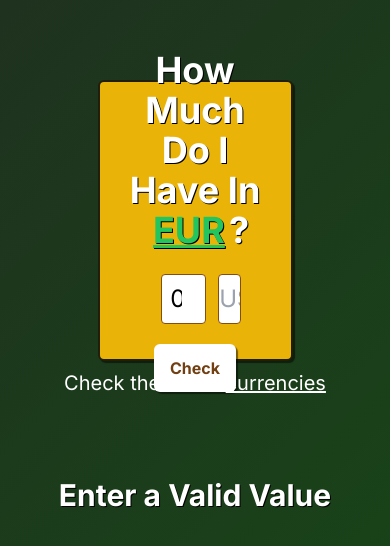
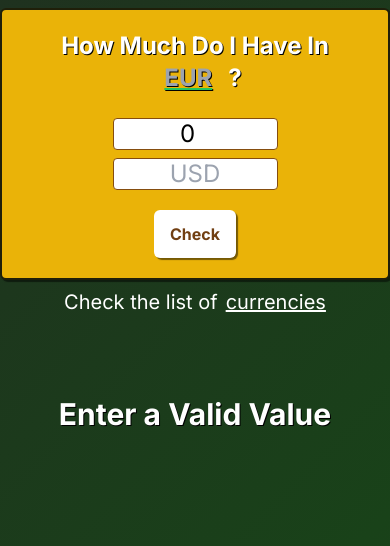
Before and after one commit to pqxzzz/HowMuchDoIHaveIn, a Next.js app: page / in a window 390 px wide. Shown: the top 546 px of the page. Built offline with nearby package versions, Linux system fonts and the light colour scheme.

Commit message:
melhorado

```diff
--- a/src/app/page.tsx
+++ b/src/app/page.tsx
@@ -73,7 +73,9 @@ export default function Home() {
                 ${valor?.old_amount.toFixed(2)}
               </h1>
               {/* <svg xmlns="http://www.w3.org/2000/svg" height="1em" viewBox="0 0 448 512"><!--! Font Awesome Free 6.4.2 by @fontawesome - https://fontawesome.com License - https://fontawesome.com/license (Commercial License) Copyright 2023 Fonticons, Inc. --><style>svg{fill:#ffffff}</style><path d="M9.4 233.4c-12.5 12.5-12.5 32.8 0 45.3l160 160c12.5 12.5 32.8 12.5 45.3 0s12.5-32.8 0-45.3L109.2 288 416 288c17.7 0 32-14.3 32-32s-14.3-32-32-32l-306.7 0L214.6 118.6c12.5-12.5 12.5-32.8 0-45.3s-32.8-12.5-45.3 0l-160 160z"/></svg> */}
-              <h1 className="text-white font-bold text-3xl ml-2"> &gt; </h1>
+              <h1 className="text-white font-bold text-3xl ml-2 hidden sm:block">
+                =
+              </h1>
               <h1 className="bg-green-500 mx-3 px-2 py-1 rounded-md font-bold text-2xl text-white">
                 {valor?.new_currency}
               </h1>
@@ -83,7 +85,7 @@ export default function Home() {
             </div>
 
             {/* --- */}
-            <div className="flex justify-center items-center">
+            <div className="">
               {/* OLD VALUES */}
               {/* <div className="container mx-auto flex justify-center my-2 items-center ">
                 <h2 className="bg-red-500 mx-3 px-2 py-1 rounded-md font-bold text-2xl text-white">
@@ -105,8 +107,8 @@ export default function Home() {
 
               {/* --- */}
             </div>
-            <div>
-              <h1 className=" ShadowFont flex justify-center items-center text-3xl text-white font-bold text-center mt-3">
+            <div className="flex items-center justify-center flex-col sm:flex-row text-xl sm:text-3xl">
+              <h1 className=" ShadowFont flex justify-center items-center  text-white font-bold text-center mt-3">
                 You have $
                 <span
                   className={`${
@@ -118,7 +120,7 @@ export default function Home() {
                   {valor.new_amount.toFixed(2)}
                 </span>
                 in
-                <h1 className=" px-2 py-1 rounded-md font-bold text-3xl text-white">
+                <h1 className=" px-2 py-1 rounded-md font-bold text-white">
                   {valor?.new_currency}
                 </h1>
               </h1>
--- a/src/components/Header/page.tsx
+++ b/src/components/Header/page.tsx
@@ -11,7 +11,7 @@ type HeaderProps = {
 };
 
 const Header: React.FC<HeaderProps> = ({ onCheckHowMuch }) => {
-  const [currencyWanted, setCurrencyWanted] = useState("EUR");
+  const [currencyWanted, setCurrencyWanted] = useState("");
 
   // const CheckHowMuch = (
   //   value: number,
@@ -24,12 +24,15 @@ const Header: React.FC<HeaderProps> = ({ onCheckHowMuch }) => {
   };
 
   return (
-    <div className=" BoxShadow my-2 mt-20  flex flex-col justify-center items-center border-2 border-[#1f1f09] bg-yellow-500 w-1/2 h-1/3 mx-auto p-5 rounded-md ">
-      <h1 className="text-white text-center font-bold text-4xl mb-4 ShadowFont shadow-black">
+    <div
+      className=" BoxShadow my-2 sm:mt-20  flex flex-col justify-center items-center
+     border-2 border-[#1f1f09] bg-yellow-500   mx-auto p-5 rounded-md sm:w-1/2 sm:h-1/3 "
+    >
+      <h1 className="text-white text-center font-bold text-2xl mb-4 ShadowFont shadow-black sm:text-4xl">
         How Much Do I Have In
         <input
           type="text"
-          className="underline w-20 ShadowFont text-center  text-green-500 ml-2 bg-transparent outline-none"
+          className="underline w-20 ShadowFont text-center  text-green-500 bg-transparent outline-none sm:ml-2"
           placeholder="EUR"
           value={currencyWanted}
           maxLength={3}
--- a/src/components/InputField/page.tsx
+++ b/src/components/InputField/page.tsx
@@ -23,9 +23,9 @@ const InputField: React.FC<InputProps> = ({ onCheck }) => {
       onSubmit={handleSubmit}
       className="flex flex-col justify-center items-center"
     >
-      <div className=" flex justify-center items-center p-2">
+      <div className=" flex flex-col justify-center items-center p-2 sm:flex-row">
         <input
-          className=" border appearance-none border-yellow-800 rounded w-1/3 py-2 text-center text-2xl px-2 mx-3"
+          className=" border h-[2rem] border-yellow-800 rounded w-1/2 mb-2  text-center text-2xl px-2 mx-3 sm:w-1/3  "
           placeholder="Amount"
           value={amount}
           onChange={(e) => setAmount(parseInt(e.target.value))}
@@ -34,7 +34,7 @@ const InputField: React.FC<InputProps> = ({ onCheck }) => {
 
         <input
           placeholder="USD"
-          className="border text-2xl  border-yellow-800 rounded py-2 outline-none w-1/6 text-center"
+          className="border text-2xl h-[2rem] border-yellow-800 rounded outline-none w-1/2 py-1 text-center sm:w-1/6 "
           type="text"
           value={currentCurrency}
           onChange={(e) => setCurrentCurrency(e.target.value)}
```
Also changed, not shown: src/assets/arrow.png (deleted).
